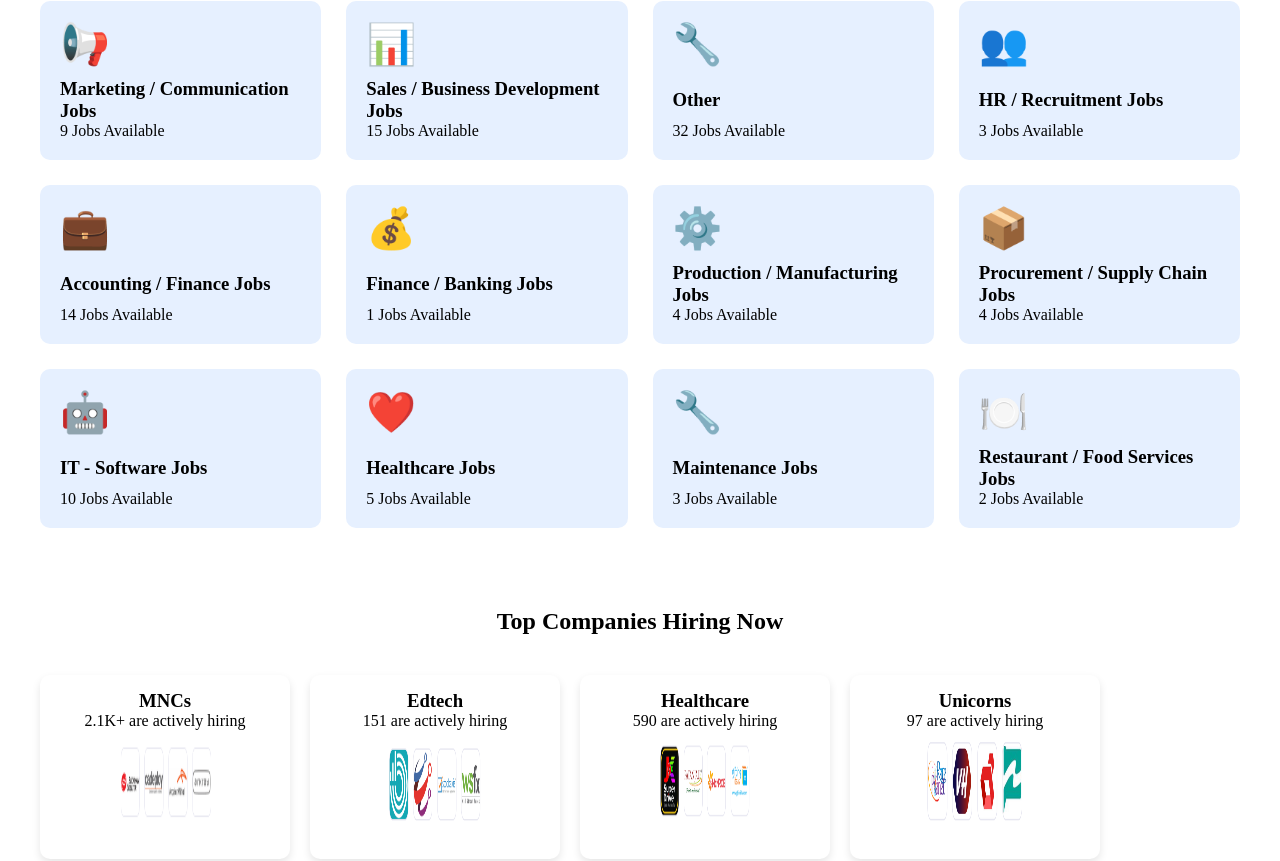
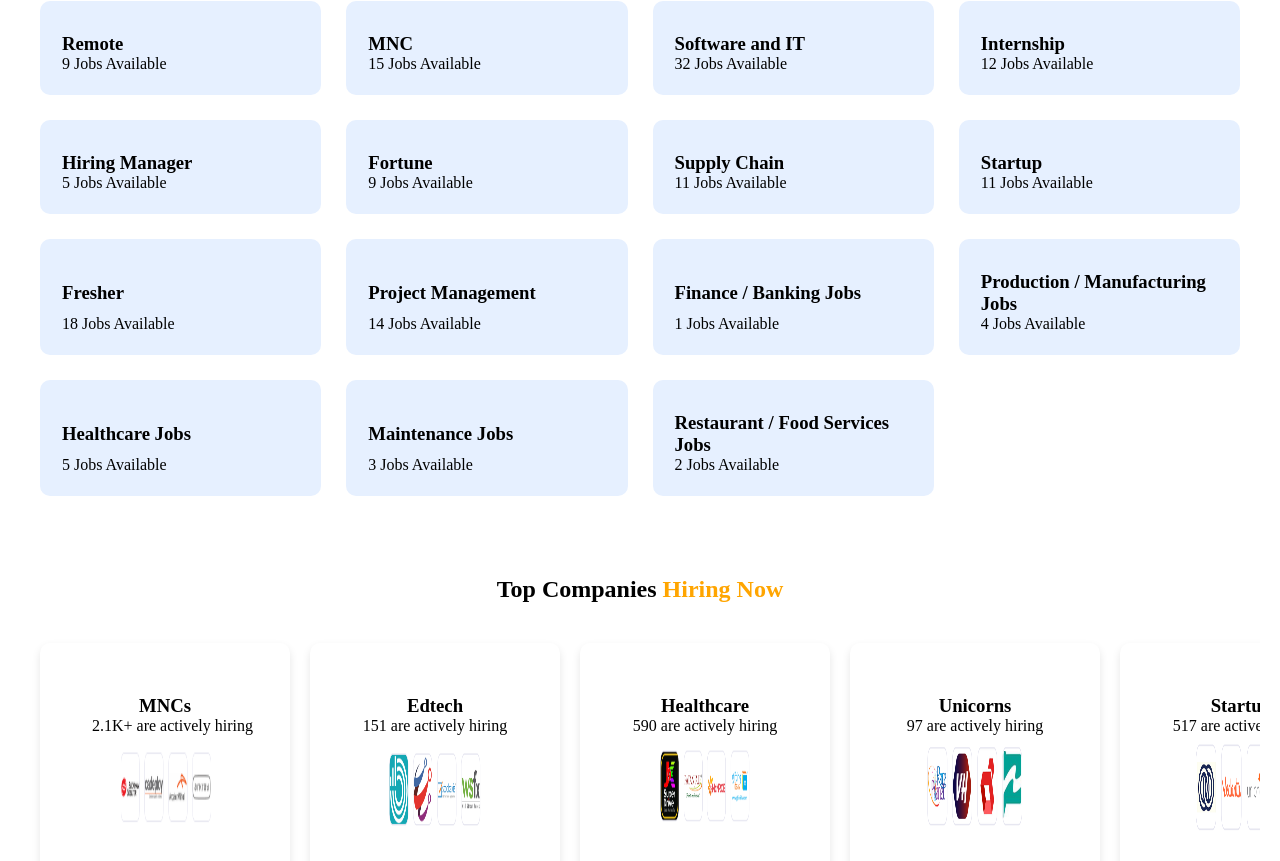
Before and after one commit to Jarshan/Job-Portal-Faite, a React (Vite) app: page / in a window 1280 px wide. Shown: the part 559-1420 px from the top of the page. Built offline with nearby package versions, Linux system fonts and the light colour scheme.

Commit message:
Job Updated

```diff
--- a/src/components/CompaniesSection.jsx
+++ b/src/components/CompaniesSection.jsx
@@ -6,7 +6,8 @@ const CompaniesSection = () => {
     { title: "MNCs", hiring: "2.1K+", logos: ["Images/Pic5.png"] },
     { title: "Edtech", hiring: "151", logos: ["Images/Pic6.png"] },
     { title: "Healthcare", hiring: "590", logos: ["Images/Pic7.png"] },
-    { title: "Unicorns", hiring: "97", logos: ["Images/Pic8.png"] }
+    { title: "Unicorns", hiring: "97", logos: ["Images/Pic8.png"] },
+    { title: "Startups", hiring: "517", logos: ["Images/Pic12.png"] }
   ];
 
   const featuredCompanies = [
@@ -18,7 +19,7 @@ const CompaniesSection = () => {
 
   return (
     <div className="companies-section">
-      <h2>Top Companies Hiring Now</h2>
+      <h2>Top Companies   <span>Hiring Now</span></h2>
       <div className="top-companies">
         {topCompanies.map((company, index) => (
           <div key={index} className="company-card">
@@ -33,7 +34,7 @@ const CompaniesSection = () => {
         ))}
       </div>
 
-      <h2>Featured Companies Actively Hiring</h2>
+      <h2>Featured Companies <span>Actively Hiring</span></h2>
       <div className="featured-companies">
         {featuredCompanies.map((company, index) => (
           <div key={index} className="featured-card">
--- a/src/components/JobCategory.jsx
+++ b/src/components/JobCategory.jsx
@@ -2,18 +2,21 @@ import React from "react";
 import "../styles/JobCategory.css";
 
 const jobCategory = [
-  { title: "Marketing / Communication Jobs", jobs: 9, icon: "📢" },
-  { title: "Sales / Business Development Jobs", jobs: 15, icon: "📊" },
-  { title: "Other", jobs: 32, icon: "🔧" },
-  { title: "HR / Recruitment Jobs", jobs: 3, icon: "👥" },
-  { title: "Accounting / Finance Jobs", jobs: 14, icon: "💼" },
-  { title: "Finance / Banking Jobs", jobs: 1, icon: "💰" },
-  { title: "Production / Manufacturing Jobs", jobs: 4, icon: "⚙️" },
-  { title: "Procurement / Supply Chain Jobs", jobs: 4, icon: "📦" },
-  { title: "IT - Software Jobs", jobs: 10, icon: "🤖" },
-  { title: "Healthcare Jobs", jobs: 5, icon: "❤️" },
-  { title: "Maintenance Jobs", jobs: 3, icon: "🔧" },
-  { title: "Restaurant / Food Services Jobs", jobs: 2, icon: "🍽️" },
+  { title: "Remote", jobs: 9 },
+  { title: "MNC", jobs: 15},
+  { title: "Software and IT", jobs: 32 },
+  { title: "Internship", jobs: 12},
+  { title: "Hiring Manager", jobs: 5},
+  { title: "Fortune", jobs: 9},
+  { title: "Supply Chain", jobs: 11},
+  { title: "Startup", jobs: 11},
+  { title: "Fresher", jobs: 18},
+  { title: "Project Management", jobs: 14},
+  { title: "Finance / Banking Jobs", jobs: 1},
+  { title: "Production / Manufacturing Jobs", jobs: 4},
+  { title: "Healthcare Jobs", jobs: 5},
+  { title: "Maintenance Jobs", jobs: 3},
+  { title: "Restaurant / Food Services Jobs", jobs: 2 },
 ];
 
 const JobCategory = () => {
--- a/src/styles/CompaniesSection.css
+++ b/src/styles/CompaniesSection.css
@@ -1,6 +1,10 @@
 .companies-section {
   text-align: center;
   padding: 40px 20px;
+}
+
+.companies-section h2 span{
+  color: orange;
 }
 
 .top-companies, .featured-companies {
@@ -11,13 +15,25 @@
   white-space: nowrap;
 }
 
+
+
 .company-card, .featured-card {
   background: white;
-  padding: 15px;
+  padding: 50px;
   border-radius: 10px;
   box-shadow: 0 4px 8px rgba(0, 0, 0, 0.1);
   min-width: 250px;
+  border: 2px solid transparent; /* Default transparent border */
+  transition: border-color 0.3s ease-in-out, transform 0.3s ease, box-shadow 0.3s ease;
 }
+
+.company-card:hover, .featured-card:hover {
+  border-color: #d26d1b; /* Change border color to orange */
+  transform: scale(1.05); /* Slightly enlarge */
+  box-shadow: 0 8px 16px rgba(0, 0, 0, 0.2); /* Increase shadow */
+}
+
+
 
 .company-logos img {
   width: 100px;
--- a/src/styles/JobCategory.css
+++ b/src/styles/JobCategory.css
@@ -38,21 +38,7 @@
     margin-bottom: 10px;
   }
 
-  /* ✅ Hover Effect: Change background & bring card forward */
-  .category-card:hover {
-    background: #d26d1b !important;  /* Change to orange */
-    color: white;
-    transform: scale(1.1); /* Slightly enlarge */
-    box-shadow: 0px 8px 20px rgba(0, 0, 0, 0.2); /* Add shadow */
-    z-index: 10;
-  }
 
-  /* Ensure text & icon also change color on hover */
-  .category-card:hover h3,
-  .category-card:hover p,
-  .category-card:hover .category-icon {
-    color: white;
-  }
 
   /* Mobile Responsive */
   @media (max-width: 768px) {
@@ -60,3 +46,17 @@
       grid-template-columns: repeat(auto-fit, minmax(150px, 1fr));
     }
   }
+
+
+
+
+  .category-card {
+    border: 2px solid transparent; /* Initial transparent border */
+    transition: transform 0.3s ease, box-shadow 0.3s ease;
+  }
+
+  .category-card:hover {
+    border-color: #d26d1b; /* Change border color to orange */
+  transform: scale(1.05); /* Slightly enlarge */
+  box-shadow: 0 8px 16px rgba(0, 0, 0, 0.2); /* Increase shadow */
+  }
```
Also changed, not shown: public/Images/Pic12.png (added).
